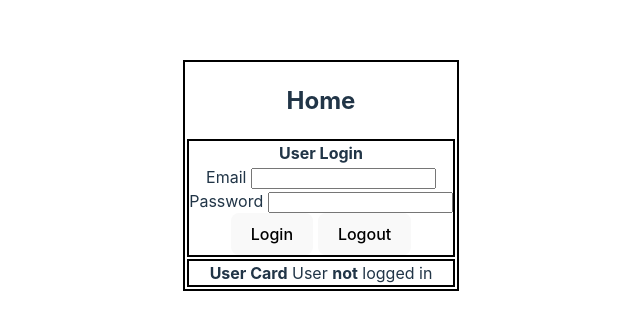
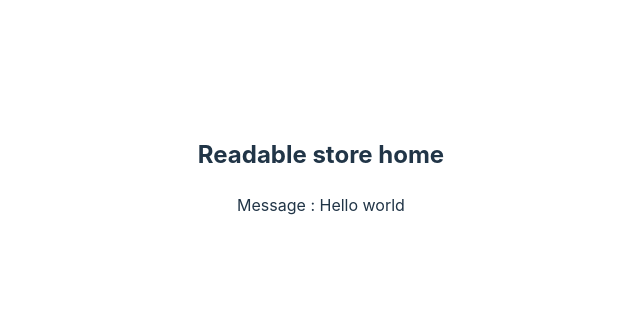
Before and after one commit to MaheshB77/first-svelte-app, a Svelte app: page / in a window 1280 px wide. Shown: the part 225-554 px from the top of the page, without its empty margins (319-959 px from the left). Built offline with nearby package versions, Linux system fonts and the light colour scheme.

Commit message:
Added readable store

```diff
--- a/src/App.svelte
+++ b/src/App.svelte
@@ -22,6 +22,7 @@
   import ContextChild2 from "./components/8-context/ContextChild2.svelte";
   import StoreWritableStoreHome from "./components/9-store/writable/WritableStoreHome.svelte";
   import WritableStoreHome from "./components/9-store/writable/WritableStoreHome.svelte";
+  import ReadableStoreHome from "./components/9-store/readable/ReadableStoreHome.svelte";
 </script>
 
 <!-- <Fundamentals/> -->
@@ -75,4 +76,5 @@
 <ContextChild2 /> -->
 
 <!-- Store -->
-<WritableStoreHome />
+<!-- <WritableStoreHome /> -->
+<ReadableStoreHome />
--- /dev/null
+++ b/src/components/9-store/readable/ReadableStoreHome.svelte
@@ -0,0 +1,17 @@
+<script lang="ts">
+  import { onMount } from "svelte";
+import { message } from "./readableStore";
+
+    let msg: string = '';
+
+    onMount(() => {
+        message.subscribe((_msg) => {
+            msg = _msg
+        })
+    })
+</script>
+
+<div class="">
+    <h2>Readable store home</h2>
+    <p>Message : {msg}</p>
+</div>
--- /dev/null
+++ b/src/components/9-store/readable/readableStore.ts
@@ -0,0 +1,11 @@
+import { readable } from "svelte/store";
+
+export const message = readable("", (setter) => {
+  // This function will get called if there is at least 1 subscriber
+  console.log("Readable get called");
+  setter("Hello world"); // Using this we can set the value for this readable store
+
+  return () => {
+    // This cleanup function will get called when all the subscribers are un-subscribed
+  };
+});
```
